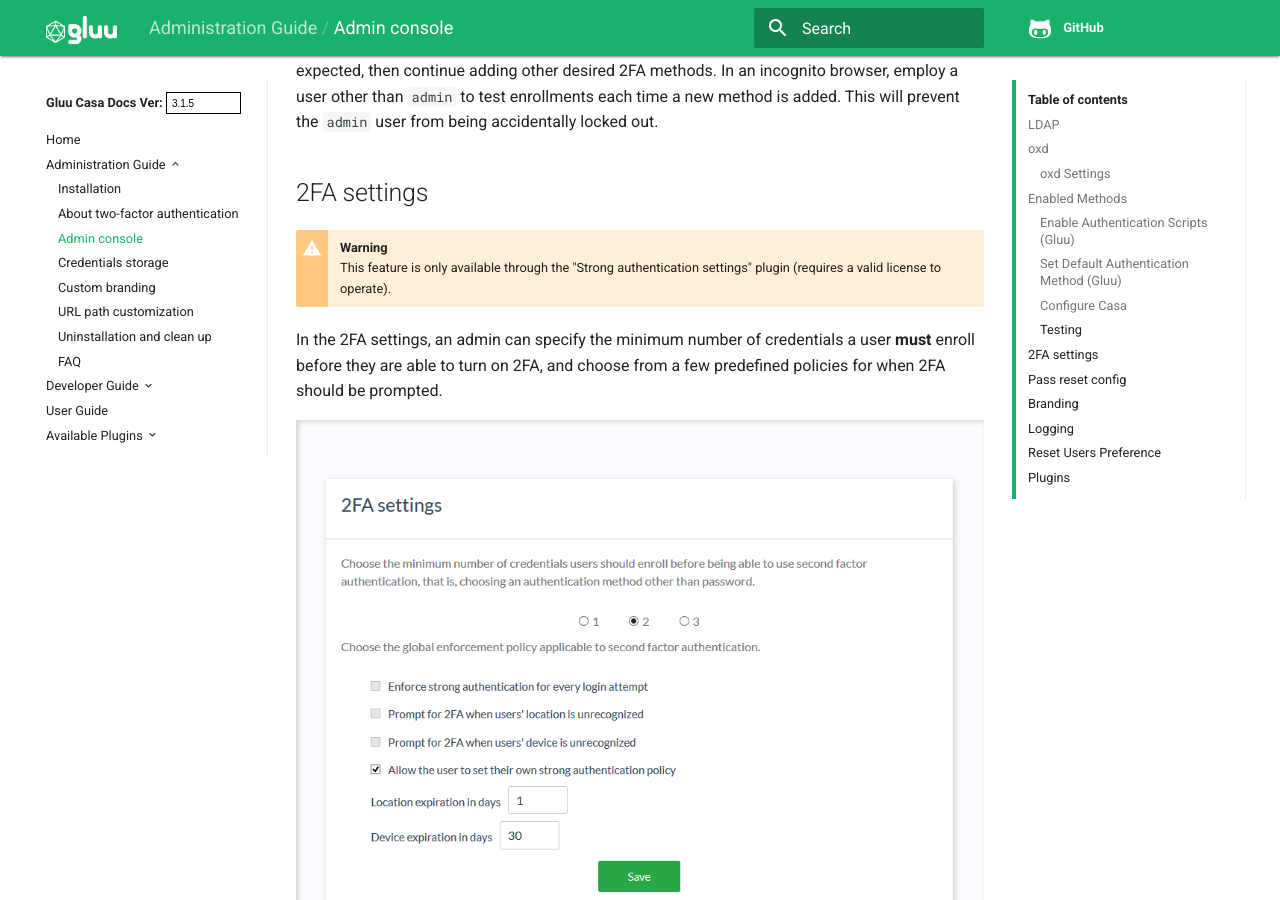
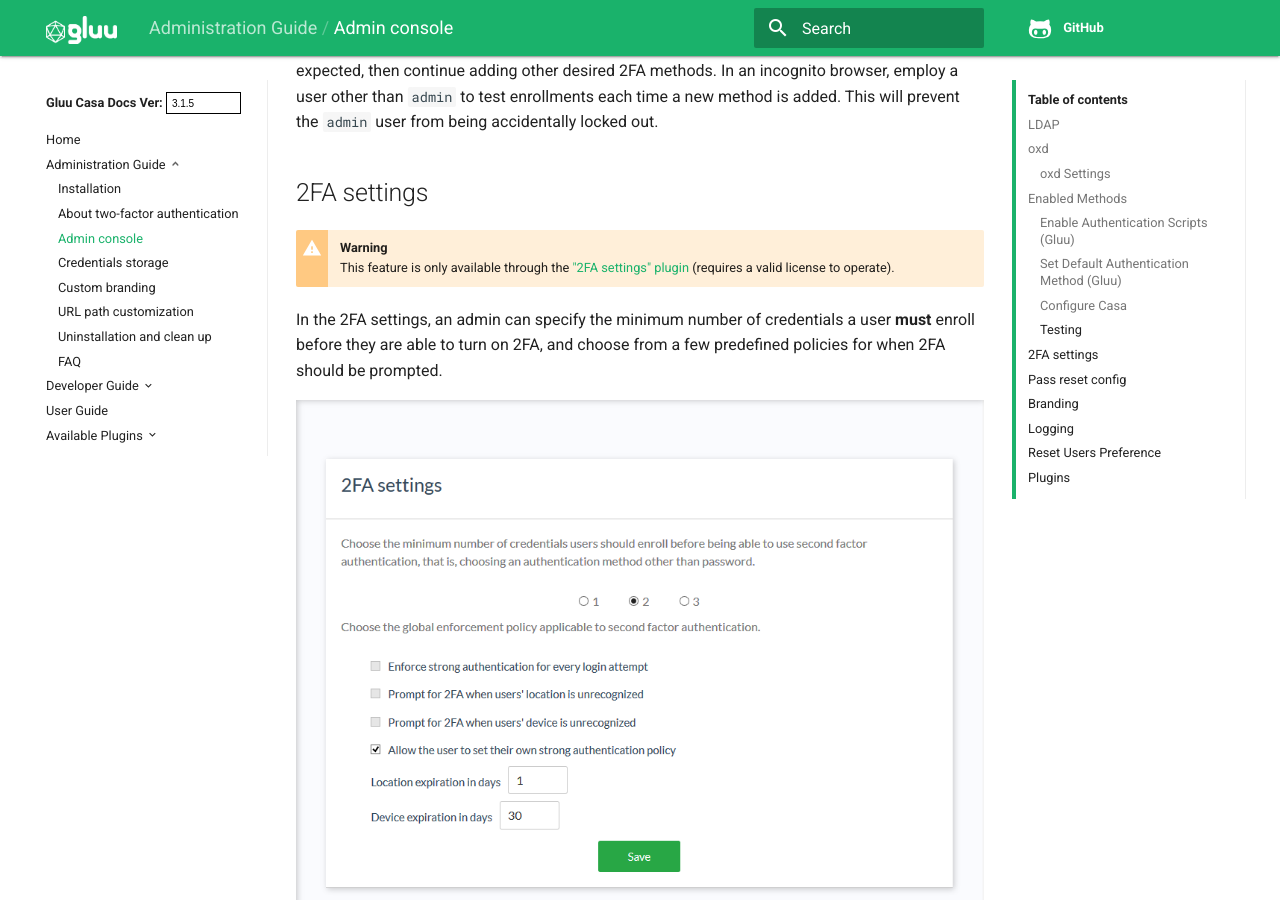
Before and after one commit to shmorri/docs-casa-prod, an MkDocs documentation site: the page built from docs/source/administration/admin-console.md, in a window 1280 px wide and 900 px high, scrolled down 5070 px. Built offline with MkDocs 1.6.1, drawn with Linux system fonts in a browser that asks for light colours; old or Windows-style settings are respelled for this version of MkDocs.

Commit message:
Added link to 2FA Settings doc

```diff
--- a/docs/source/administration/admin-console.md
+++ b/docs/source/administration/admin-console.md
@@ -84,7 +84,7 @@ A recommended practice is to enable one script in the Gluu Server (like U2F), th
 ## 2FA settings
 
 !!! Warning
-    This feature is only available through the "Strong authentication settings" plugin (requires a valid license to operate).
+    This feature is only available through the ["2FA settings" plugin](../plugins/2fa-settings.md) (requires a valid license to operate).
 
 In the 2FA settings, an admin can specify the minimum number of credentials a user **must** enroll before they are able to turn on 2FA, and choose from a few predefined policies for when 2FA should be prompted.
 
```
